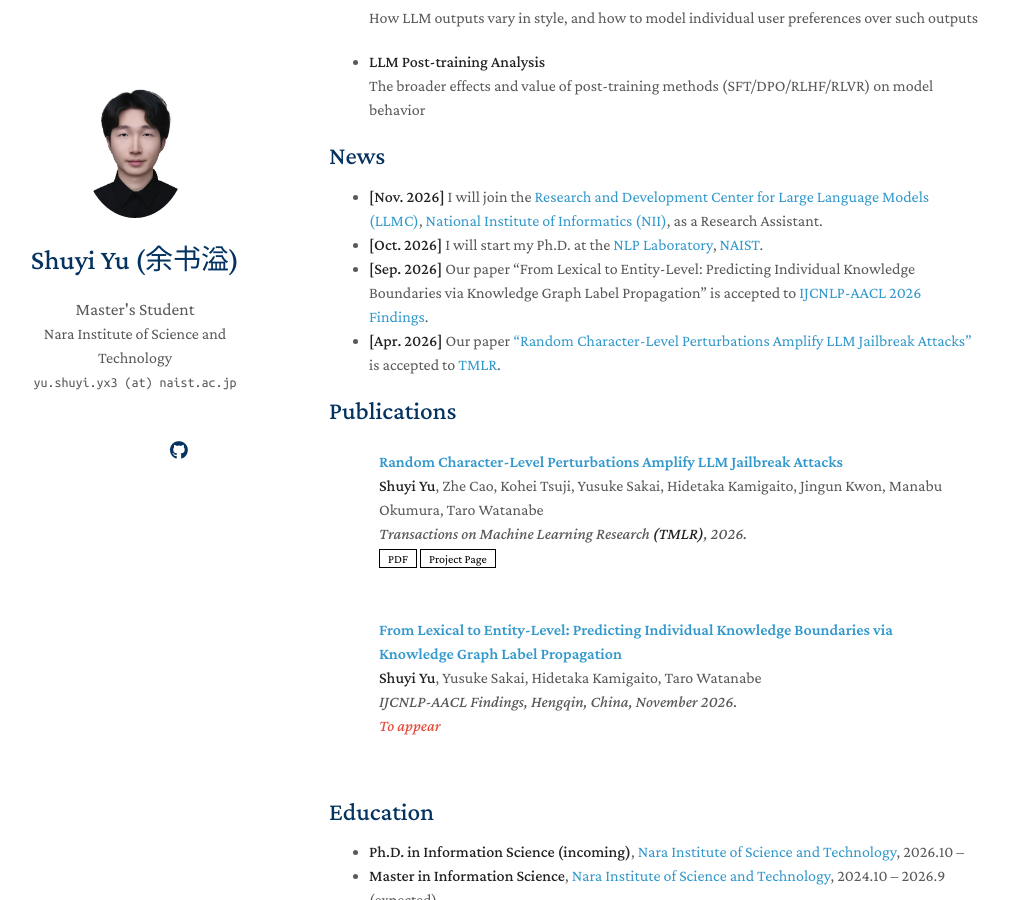
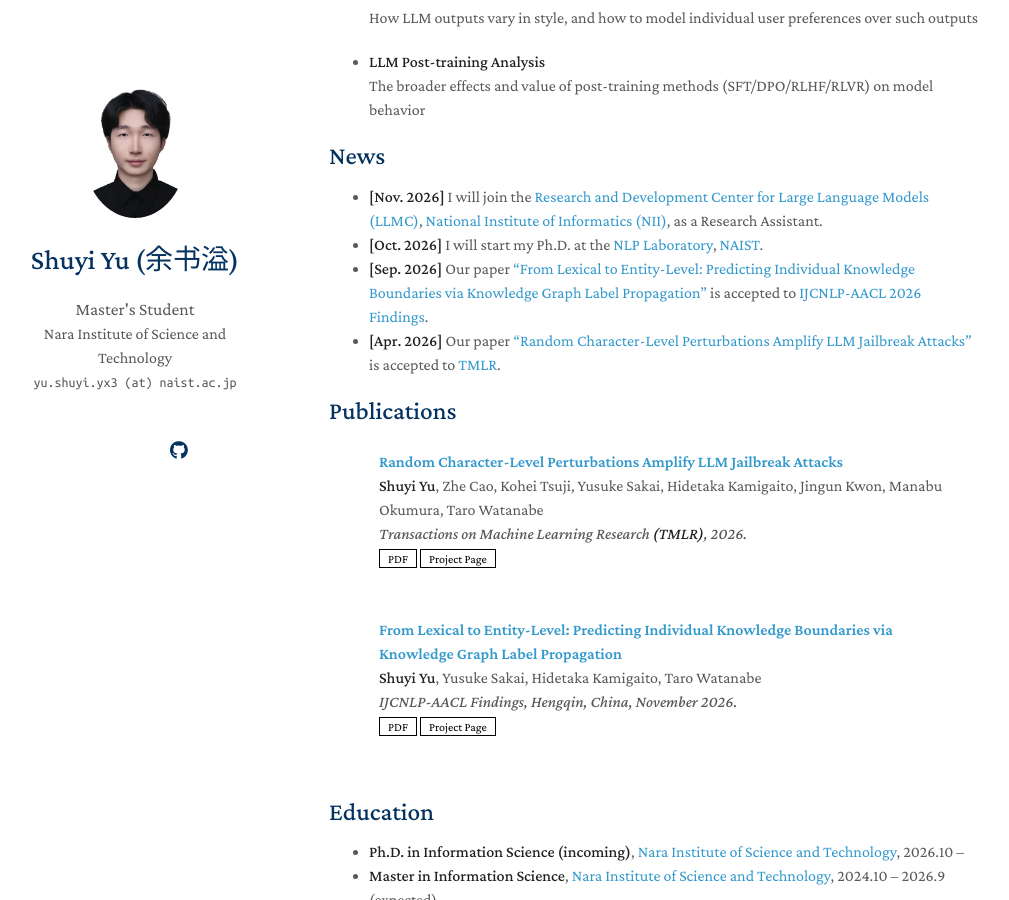
Before and after one commit to yyushuyui/yyushuyui.github.io, a Jekyll site: the page built from index.md, in a window 1280 px wide and 900 px high, scrolled down 952 px. Shown: the whole window, without its empty margins (141-1150 px from the left). Built offline with Jekyll 4.4.1, drawn with Linux system fonts in a browser that asks for light colours; a style sheet for code colours, icons or effects is not loaded; our own code applies the rules of GitHub Pages for plain Markdown files.

Commit message:
Add ACL Anthology links for Findings paper

```diff
--- a/_data/publications.yml
+++ b/_data/publications.yml
@@ -11,4 +11,5 @@ main:
     authors: <strong>Shuyi Yu</strong>, Yusuke Sakai, Hidetaka Kamigaito, Taro Watanabe
     conference_short: AACL Findings
     conference: IJCNLP-AACL Findings, Hengqin, China, November 2026.
-    notes: To appear
+    pdf: https://aclanthology.org/2026.findings-aacl.87.pdf
+    page: https://aclanthology.org/2026.findings-aacl.87/
--- a/index.md
+++ b/index.md
@@ -31,7 +31,7 @@ I am originally from Hangzhou, Zhejiang, China. Before beginning graduate study
 
 - **[Nov. 2026]** I will join the [Research and Development Center for Large Language Models (LLMC)](https://llmc.nii.ac.jp/en/), [National Institute of Informatics (NII)](https://www.nii.ac.jp/en/), as a Research Assistant.
 - **[Oct. 2026]** I will start my Ph.D. at the [NLP Laboratory](https://nlp.naist.jp/en/), [NAIST](https://www.naist.jp/en/).
-- **[Sep. 2026]** Our paper "From Lexical to Entity-Level: Predicting Individual Knowledge Boundaries via Knowledge Graph Label Propagation" is accepted to [IJCNLP-AACL 2026 Findings](https://2026.aaclnet.org/).
+- **[Sep. 2026]** Our paper ["From Lexical to Entity-Level: Predicting Individual Knowledge Boundaries via Knowledge Graph Label Propagation"](https://aclanthology.org/2026.findings-aacl.87/) is accepted to [IJCNLP-AACL 2026 Findings](https://2026.aaclnet.org/).
 - **[Apr. 2026]** Our paper ["Random Character-Level Perturbations Amplify LLM Jailbreak Attacks"](https://openreview.net/forum?id=BXsOIppKEI) is accepted to [TMLR](https://jmlr.org/tmlr/).
 
 {% include_relative _includes/publications.md %}
```
